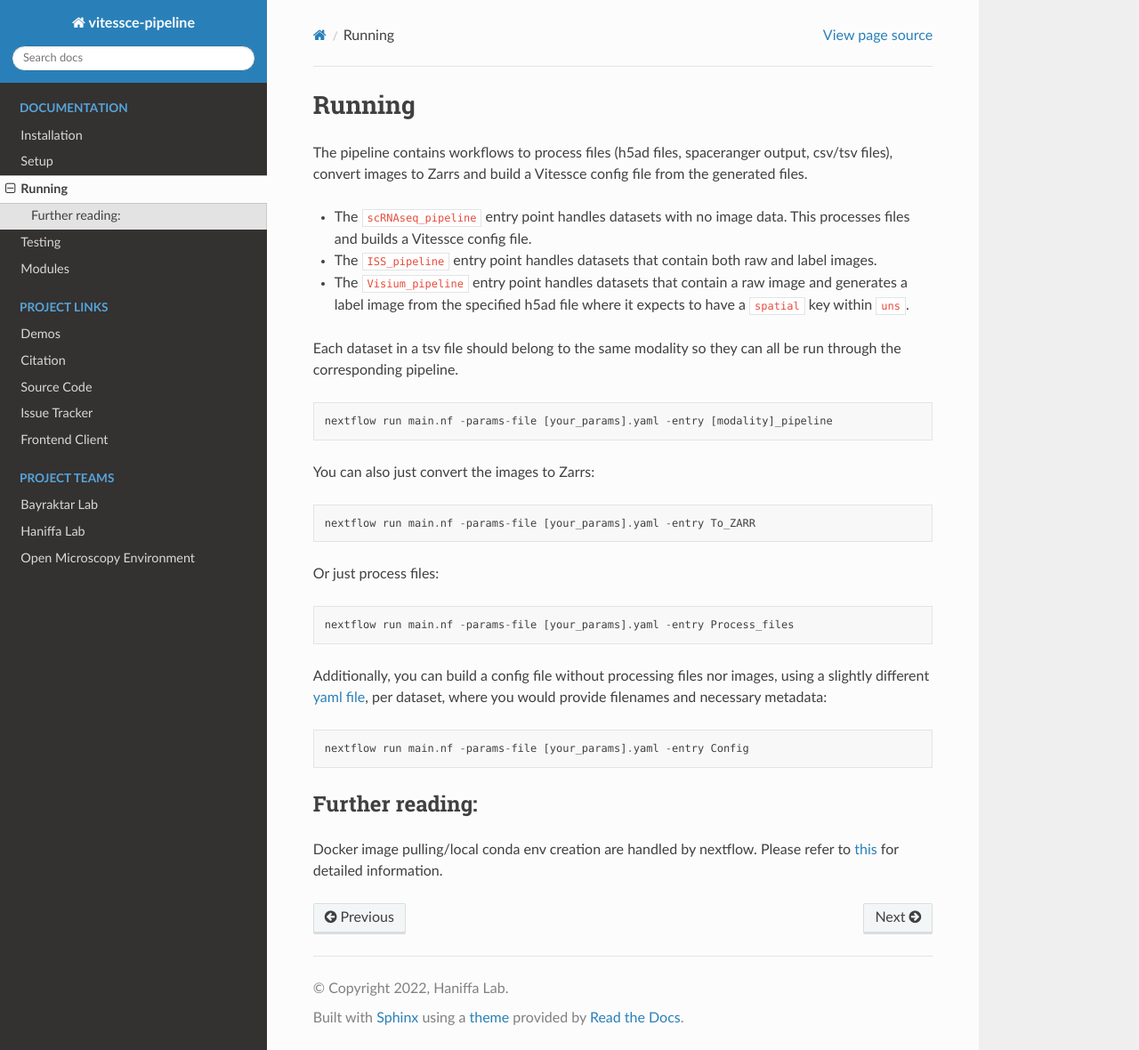
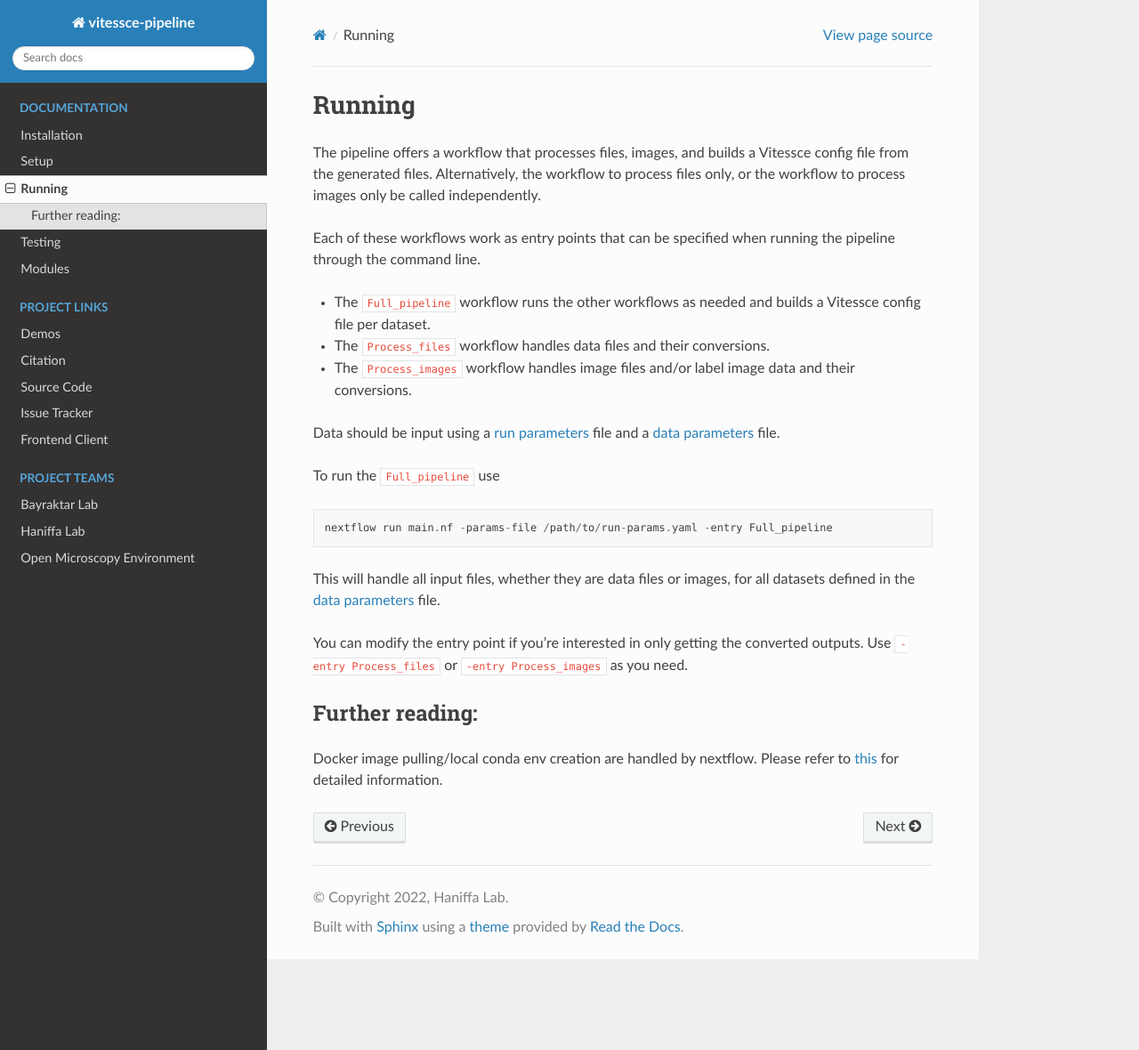
Before and after one commit to haniffalab/webatlas-pipeline, a Sphinx documentation site: the page built from sphinx/run.rst, in a window 1280 px wide and 1180 px high. Shown: the whole window at 89% size. Built offline with Sphinx 7.4.7 and the Read the Docs theme 2.0.0, drawn with Linux system fonts in a browser that asks for light colours.

Commit message:
update docs

```diff
--- a/sphinx/run.rst
+++ b/sphinx/run.rst
@@ -3,45 +3,33 @@
 Running
 =======
 
-The pipeline contains workflows to process files (h5ad files,
-spaceranger output, csv/tsv files), convert images to Zarrs and build a
-Vitessce config file from the generated files.
+The pipeline offers a workflow that processes files, images, and
+builds a Vitessce config file from the generated files.
+Alternatively, the workflow to process files only, or the workflow to process images only
+be called independently.
 
--  The ``scRNAseq_pipeline`` entry point handles datasets with no image
-   data. This processes files and builds a Vitessce config file.
--  The ``ISS_pipeline`` entry point handles datasets that contain both
-   raw and label images.
--  The ``Visium_pipeline`` entry point handles datasets that contain a
-   raw image and generates a label image from the specified h5ad file
-   where it expects to have a ``spatial`` key within ``uns``.
+Each of these workflows work as entry points that can be specified when running the
+pipeline through the command line.
 
-Each dataset in a tsv file should belong to the same modality so they
-can all be run through the corresponding pipeline.
+- The ``Full_pipeline`` workflow runs the other workflows as needed and
+  builds a Vitessce config file per dataset.
+- The ``Process_files`` workflow handles data files and their conversions.
+- The ``Process_images`` workflow handles image files and/or label image data and their conversions.
+
+Data should be input using a :ref:`run parameters <run-parameters>` file
+and a :ref:`data parameters <data-parameters>` file.
+
+To run the ``Full_pipeline`` use
 
 ::
 
-   nextflow run main.nf -params-file [your_params].yaml -entry [modality]_pipeline
+   nextflow run main.nf -params-file /path/to/run-params.yaml -entry Full_pipeline
 
-You can also just convert the images to Zarrs:
+This will handle all input files, whether they are data files or images, for all datasets
+defined in the :ref:`data parameters <data-parameters>` file.
 
-::
-
-   nextflow run main.nf -params-file [your_params].yaml -entry To_ZARR
-
-Or just process files:
-
-::
-
-   nextflow run main.nf -params-file [your_params].yaml -entry Process_files
-
-Additionally, you can build a config file without processing files nor
-images, using a slightly different `yaml
-file <templates/config_template.yaml>`__, per dataset, where you would
-provide filenames and necessary metadata:
-
-::
-
-   nextflow run main.nf -params-file [your_params].yaml -entry Config
+You can modify the entry point if you're interested in only getting the converted outputs.
+Use ``-entry Process_files`` or ``-entry Process_images`` as you need.
 
 Further reading:
 ----------------
```
Also changed, not shown: sphinx/setup.rst (+201 -75 lines), 12 other files.
